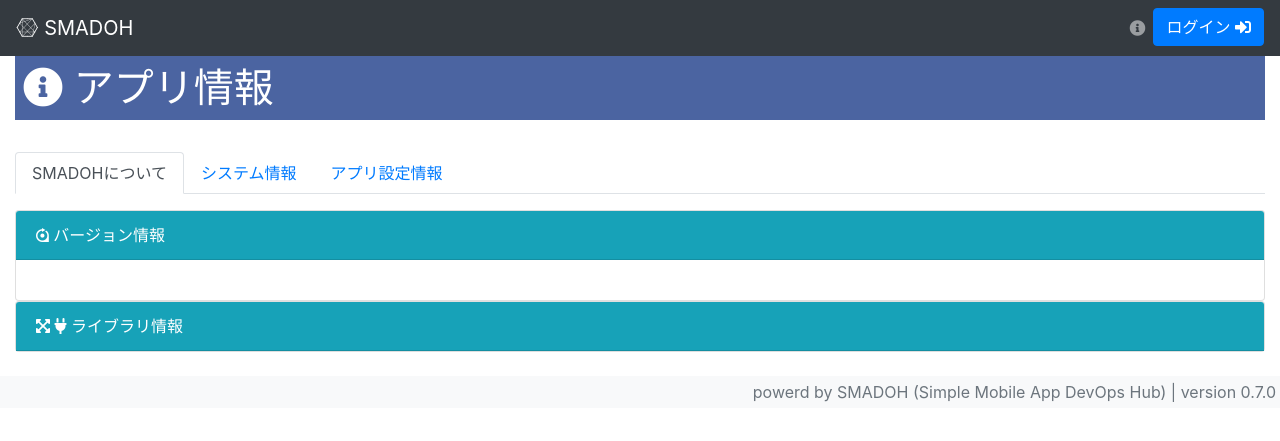
After one commit to Nia-TN1012/smadoh, a CodeIgniter app: page /database/about in a window 1280 px wide. The commit adds this page. Shown: the top 441 px of the page. Run offline with CodeIgniter, Linux system fonts and the light colour scheme; some libraries are stand-ins or nearby versions.

Commit message:
アプリ情報ページを追加

```diff
--- a/application/config/routes.php
+++ b/application/config/routes.php
@@ -53,6 +53,8 @@ $route['default_controller'] = "top";
 $route['404_override'] = 'error_controller/error_404';
 $route['translate_uri_dashes'] = TRUE;
 
+$route['about'] = "top/about";
+
 $route['apps/(ios|android|uwp)/(develop|staging|production)'] = "apps/$1_$2_controller";
 $route['apps/(ios|android|uwp)/(develop|staging|production)/app/(download|upload|delete)'] = "apps/$1_$2_controller/$3_app";
 
--- a/application/config/system_config.php
+++ b/application/config/system_config.php
@@ -2,6 +2,7 @@
 defined('BASEPATH') OR exit('No direct script access allowed');
 
 $config['app_name'] = "SMADOH (Simple Mobile App DevOps Hub)";
+$config['app_short_name'] = "SMADOH";
 $config['app_version'] = "0.7.0";
 
 ?>
--- a/application/controllers/Top.php
+++ b/application/controllers/Top.php
@@ -27,6 +27,16 @@ class Top extends MY_Controller {
 		$this->load->view( 'top', $data_body );
 		$this->load->view( 'common/footer' );
 	}
+
+	public function about() {
+		$data['page_title'] = "アプリ情報";
+
+		$this->load->view( 'common/header', $data );
+		$this->load->view( 'common/navigation' );
+
+		$this->load->view( 'app_info' );
+		$this->load->view( 'common/footer' );
+	}
 }
 
 ?>
--- /dev/null
+++ b/application/views/app_info.php
@@ -0,0 +1,99 @@
+<?php defined('BASEPATH') OR exit('No direct script access allowed'); ?>
+<div class="container-fluid">
+	<h1 class="p-2 text-white" style="background-color:#4B64A1"><i class="fas fa-info-circle"></i> アプリ情報</h1>
+	<br class="container mt-5" />
+	<ul id="aboutTab" class="nav nav-tabs" role="tablist">
+        <li class="nav-item">
+            <a href="#appinfo" id="appinfo-tab" class="nav-link active" role="tab" data-toggle="tab" aria-controls="appinfo" aria-selected="true"><?= $this->config->item( 'app_short_name' ) ?>について</a>
+        </li>
+        <li class="nav-item">
+            <a href="#sysinfo" id="sysinfo-tab" class="nav-link" role="tab" data-toggle="tab" aria-controls="sysinfo" aria-selected="false">システム情報</a>
+        </li>
+        <li class="nav-item">
+            <a href="#appconfig" id="appconfig-tab" class="nav-link" role="tab" data-toggle="tab" aria-controls="appconfig" aria-selected="false">アプリ設定情報</a>
+        </li>
+    </ul>
+
+    <div id="aboutTabContent" class="tab-content mt-3">
+        <div id="appinfo" class="tab-pane active" role="tabpanel" aria-labelledby="appinfo-tab">
+			<div class="card">
+                <div class="card-header bg-info text-white">
+					<i class="fab fa-rev"></i> バージョン情報
+                </div>
+				<div class="card-body">
+				</div>
+			</div>
+			<div class="card">
+                <div class="card-header bg-info text-white">
+                    <i class="fas fa-expand-arrows-alt"></i>
+                    <a class="text-white" href="#collapseLibInfo" role="tab" data-toggle="collapse" data-target="#collapseLibInfo" aria-expanded="false" aria-controls="collapseLibInfo">
+						<i class="fas fa-plug"></i> ライブラリ情報
+                    </a>
+                </div>
+                <div class="collapse" id="collapseLibInfo">
+                    <div class="card-body">
+                    </div>
+                </div>
+            </div>
+        </div>
+        <div id="sysinfo" class="tab-pane" role="tabpanel" aria-labelledby="sysinfo-tab">
+            <div class="card">
+                <div class="card-header bg-info text-white">
+                    <i class="fas fa-expand-arrows-alt"></i>
+                    <a class="text-white" href="#collapseSysInfo" role="tab" data-toggle="collapse" data-target="#collapseSysInfo" aria-expanded="false" aria-controls="collapseSysInfo">
+                        <i class="fas fa-server"></i> システム概要
+                    </a>
+                </div>
+                <div class="collapse" id="collapseSysInfo">
+                    <div class="card-body">
+                    </div>
+                </div>
+            </div>
+            <div class="card">
+                <div class="card-header bg-info text-white">
+                    <i class="fas fa-expand-arrows-alt"></i>
+                    <a class="text-white" href="#collapsePHPInfo" role="tab" data-toggle="collapse" data-target="#collapsePHPInfo" aria-expanded="false" aria-controls="collapsePHPInfo">
+                        <i class="fab fa-php"></i> PHPの情報
+                    </a>
+                </div>
+                <div class="collapse" id="collapsePHPInfo">
+                    <div class="card-body">
+                        <style type='text/css'>
+                            #phpinfo {}
+                            #phpinfo pre {margin: 0; font-family: monospace;}
+                            #phpinfo a:link {color: #009; text-decoration: none; background-color: #fff;}
+                            #phpinfo a:hover {text-decoration: underline;}
+                            #phpinfo table {border-collapse: collapse; border: 0; width: 934px; box-shadow: 1px 2px 3px #ccc;}
+                            #phpinfo .center {text-align: center;}
+                            #phpinfo .center table {margin: 1em auto; text-align: left;}
+                            #phpinfo .center th {text-align: center !important;}
+                            #phpinfo td, th {border: 1px solid #666; font-size: 75%; vertical-align: baseline; padding: 4px 5px;}
+                            #phpinfo h1 {font-size: 150%;}
+                            #phpinfo h2 {font-size: 125%;}
+                            #phpinfo .p {text-align: left;}
+                            #phpinfo .e {background-color: #ccf; width: 300px; font-weight: bold;}
+                            #phpinfo .h {background-color: #99c; font-weight: bold;}
+                            #phpinfo .v {background-color: #ddd; max-width: 300px; overflow-x: auto; word-wrap: break-word;}
+                            #phpinfo .v i {color: #999;}
+                            #phpinfo img {float: right; border: 0;}
+                            #phpinfo hr {width: 934px; background-color: #ccc; border: 0; height: 1px;}
+                        </style>
+                        <div id="phpinfo">
+                            <?php
+                                ob_start();
+                                phpinfo();
+                                $phpinfo = ob_get_contents();
+                                ob_end_clean();
+                                $phpinfo = preg_replace('%^.*<body>(.*)</body>.*$%ms', '$1', $phpinfo);
+                                echo $phpinfo;
+                            ?>
+                        </div>
+                    </div>
+                </div>
+            </div>
+        </div>
+        <div id="appconfig" class="tab-pane" role="tabpanel" aria-labelledby="appconfig-tab">
+            C
+        </div>
+    </div>
+</div>
--- a/application/views/common/navigation.php
+++ b/application/views/common/navigation.php
@@ -64,6 +64,9 @@
                 </ul>
                 <?php if( strpos( $_SERVER['REQUEST_URI'], "/login" ) !== 0 ): ?>
                 <ul class="navbar-nav ml-auto">
+                    <li class="nav-item">
+                        <a class="nav-link" href="/about"> <i class="fas fa-info-circle"></i> </a>
+                    </li>
                     <?php if( UserModel::is_login() ): ?>
                     <li class="nav-item dropdown">
                         <a class="nav-link dropdown-toggle d-flex align-items-center" href="#" id="dropdown" data-toggle="dropdown" aria-haspopup="true" aria-expanded="false" >
```
